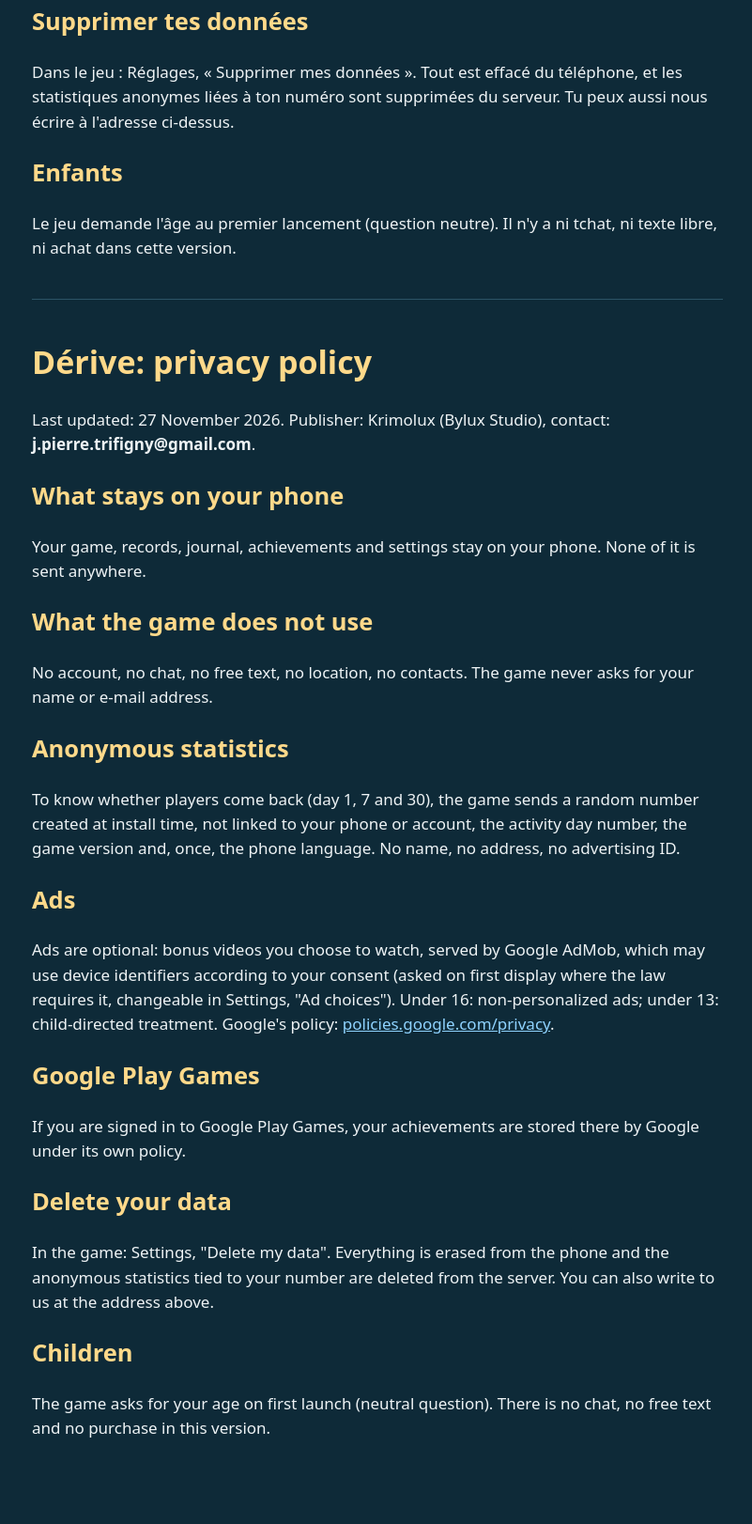
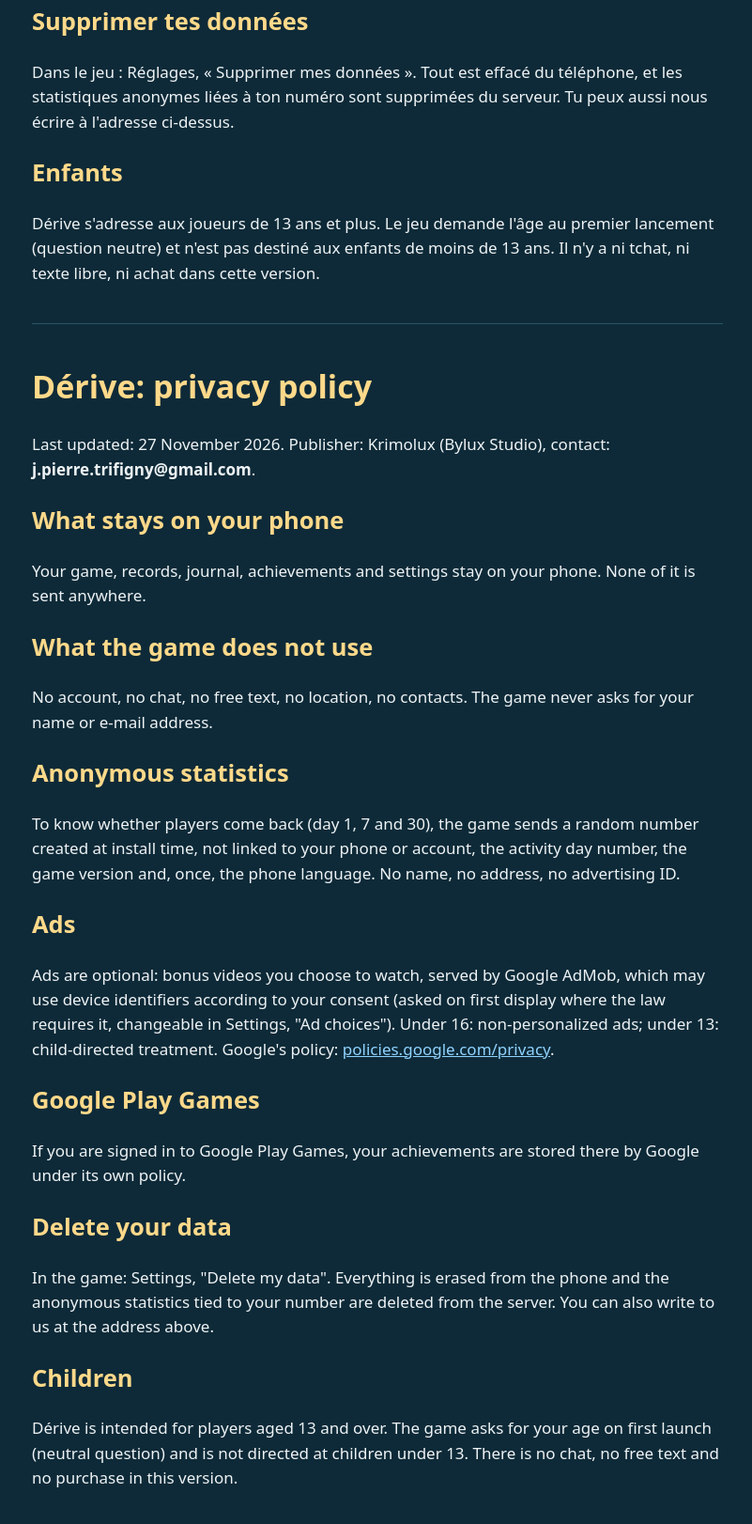
Before and after one commit to ByZirTox/jeux-krimolux-pages, a plain HTML site: page derive/confidentialite.html in a window 1280 px wide. Shown: the part 997-2619 px from the top of the page at 94% size, without its empty margins (238-1039 px from the left). Drawn offline with Linux system fonts and the light colour scheme.

Commit message:
fix(derive): confidentialité, public 13 ans et plus
Co-Authored-By: Claude Sonnet 5.5 <noreply@anthropic.com>
Claude-Session: https://claude.ai/code/session_01EYwK32P3AQMUb7eFxQHY9r

```diff
--- a/derive/confidentialite.html
+++ b/derive/confidentialite.html
@@ -41,7 +41,7 @@ traitement « enfant ». Politique de Google : <a href="https://policies.google.
 numéro sont supprimées du serveur. Tu peux aussi nous écrire à l'adresse ci-dessus.</p>
 
 <h2>Enfants</h2>
-<p>Le jeu demande l'âge au premier lancement (question neutre). Il n'y a ni tchat, ni texte libre, ni achat dans cette version.</p>
+<p>Dérive s'adresse aux joueurs de 13 ans et plus. Le jeu demande l'âge au premier lancement (question neutre) et n'est pas destiné aux enfants de moins de 13 ans. Il n'y a ni tchat, ni texte libre, ni achat dans cette version.</p>
 
 <hr>
 
@@ -67,7 +67,7 @@ non-personalized ads; under 13: child-directed treatment. Google's policy:
 <p>In the game: Settings, "Delete my data". Everything is erased from the phone and the anonymous statistics tied to your
 number are deleted from the server. You can also write to us at the address above.</p>
 <h2>Children</h2>
-<p>The game asks for your age on first launch (neutral question). There is no chat, no free text and no purchase in this version.</p>
+<p>Dérive is intended for players aged 13 and over. The game asks for your age on first launch (neutral question) and is not directed at children under 13. There is no chat, no free text and no purchase in this version.</p>
 </div>
 </body>
 </html>
```
